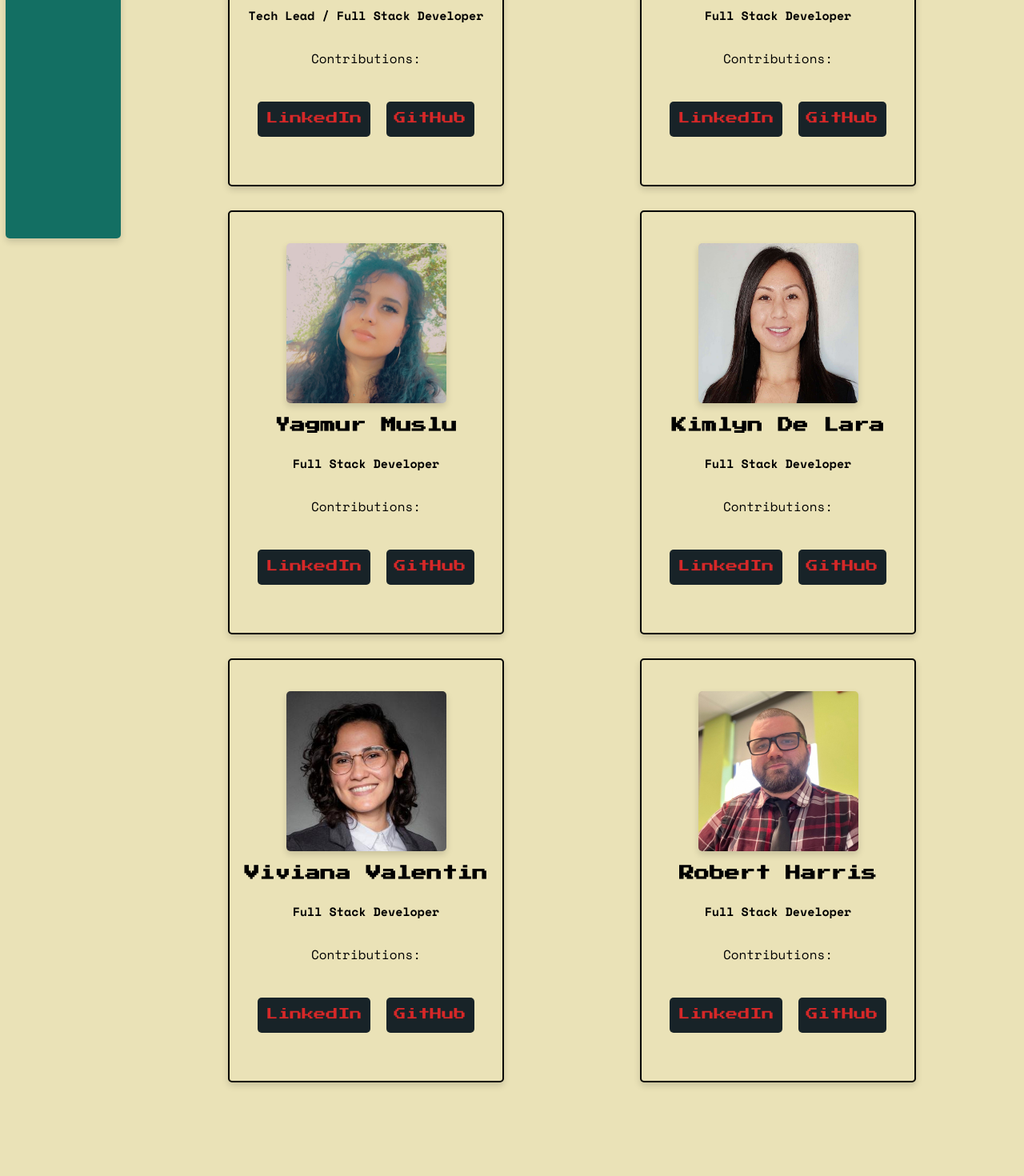
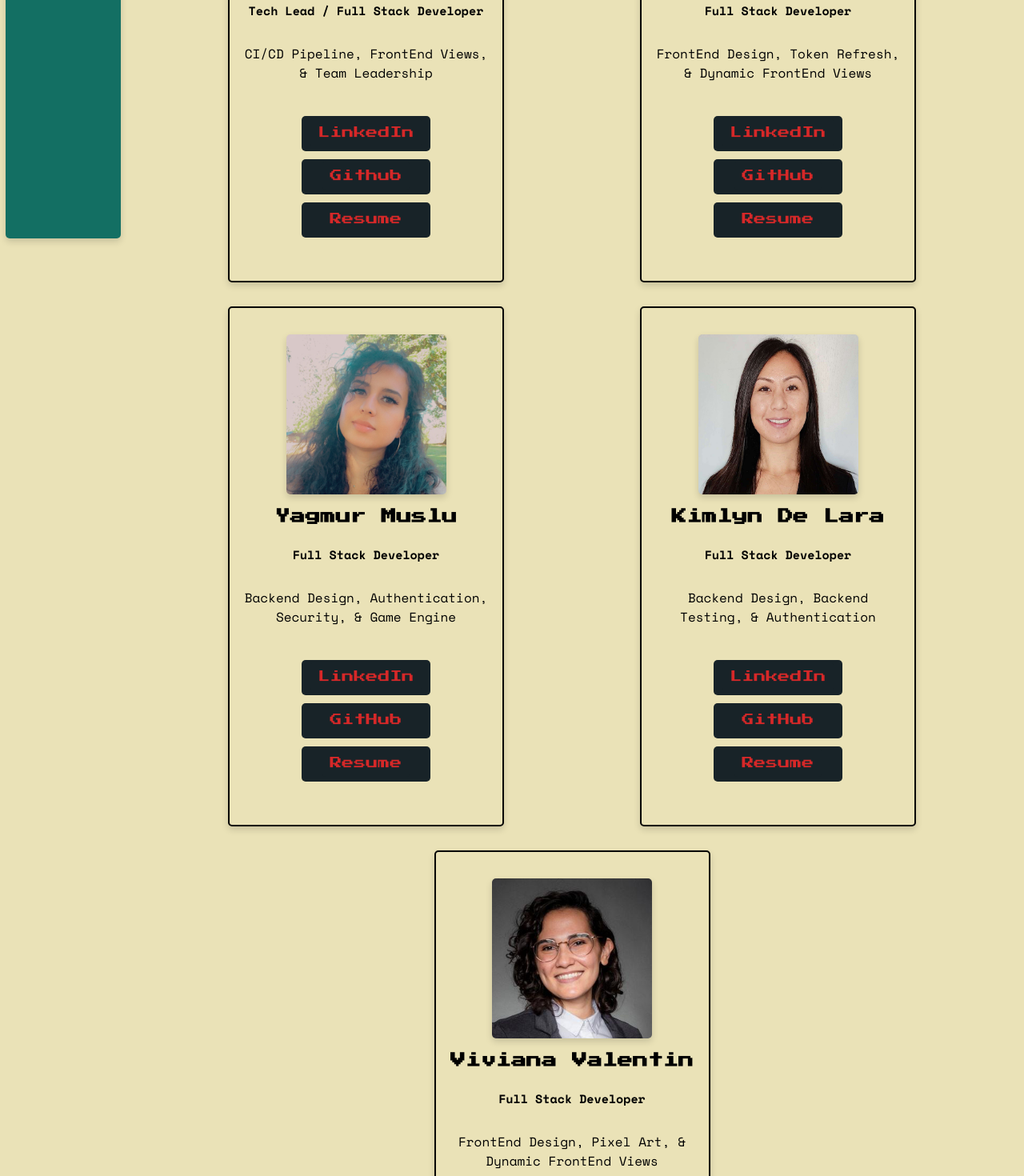
Before and after one commit to LauraJStevenson/bugwars-healer-frontend, a Vue app: page /credits in a window 1280 px wide. Shown: the part 580-2050 px from the top of the page at 80% size. Before the commit the page ends 1998 px from the top, so only its background shows below. Built offline with nearby package versions, Linux system fonts and the light colour scheme; no server answers.

Commit message:
updated creditsView with Resume links and contributions

```diff
--- a/src/views/CreditsView.vue
+++ b/src/views/CreditsView.vue
@@ -28,13 +28,24 @@
         <img class="card-photo" src="../../public/images/laura-img.jpg" />
         <h1>Laura Stevenson</h1>
         <h3>Tech Lead / Full Stack Developer</h3>
-        <p class="contribution">Contributions:</p>
+        <ul>
+          CI/CD Pipeline, FrontEnd Views, & Team Leadership
+        </ul>
         <ul>
           <li>
-            <a class="contact-link" href="https://www.linkedin.com/in/laurajstevenson/">LinkedIn</a>
+            <a class="contact-link" href="https://www.linkedin.com/in/laurajstevenson/"
+              >LinkedIn
+            </a>
           </li>
           <li>
-            <a class="contact-link" href="https://github.com/LauraJStevenson">GitHub</a>
+            <a class="contact-link" href="https://github.com/LauraJStevenson">Github</a>
+          </li>
+          <li>
+            <a
+              class="contact-link"
+              href="https://docs.google.com/document/d/19zZd50qlK_VfeU3FhKS8wJPAnLWHlfMQ/edit?usp=sharing&ouid=108375348286204985727&rtpof=true&sd=true"
+              >Resume</a
+            >
           </li>
         </ul>
       </div>
@@ -43,12 +54,21 @@
         <img class="card-photo" src="../../public/images/ashley-img.jpg" />
         <h1>Ashley Mical</h1>
         <h3>Full Stack Developer</h3>
-        <p class="contribution">Contributions:</p>
+        <ul>
+          FrontEnd Design, Token Refresh, & Dynamic FrontEnd Views
+        </ul>
         <ul>
           <li>
             <a class="contact-link" href="https://www.linkedin.com/in/ashleymical/">LinkedIn</a>
           </li>
           <li><a class="contact-link" href="https://github.com/micamash">GitHub</a></li>
+          <li>
+            <a
+              class="contact-link"
+              href="https://docs.google.com/document/d/1YB_ujWSKRgBMhMjOBuAmhd5xlRapg2wt/edit?usp=sharing&ouid=103008679140595511419&rtpof=true&sd=true"
+              >Resume</a
+            >
+          </li>
         </ul>
       </div>
 
@@ -56,12 +76,21 @@
         <img class="card-photo" src="../../public/images/yagmur-img.jpg" />
         <h1>Yagmur Muslu</h1>
         <h3>Full Stack Developer</h3>
-        <p class="contribution">Contributions:</p>
+        <ul>
+          Backend Design, Authentication, Security, & Game Engine
+        </ul>
         <ul>
           <li>
             <a class="contact-link" href="https://www.linkedin.com/in/yagmurmuslu/">LinkedIn</a>
           </li>
           <li><a class="contact-link" href="https://github.com/yagmurmuslu">GitHub</a></li>
+          <li>
+            <a
+              class="contact-link"
+              href="https://drive.google.com/file/d/1hmUnOBYHVXTb0IoPmLIJr_rL0FhizAkq/view?usp=sharing"
+              >Resume</a
+            >
+          </li>
         </ul>
       </div>
 
@@ -69,13 +98,22 @@
         <img class="card-photo" src="../../public/images/kimlyn-img.jpg" />
         <h1>Kimlyn De Lara</h1>
         <h3>Full Stack Developer</h3>
-        <p class="contribution">Contributions:</p>
+        <ul>
+          Backend Design, Backend Testing, & Authentication
+        </ul>
         <ul>
           <li>
             <a class="contact-link" href="https://www.linkedin.com/in/kimlyn-de-lara/">LinkedIn</a>
           </li>
           <li>
             <a class="contact-link" href="https://github.com/klyndelara">GitHub</a>
+          </li>
+          <li>
+            <a
+              class="contact-link"
+              href="https://docs.google.com/document/d/1PbstSnlz3gSG7wtLBX66NNpkzfC79uJrP1M4iOMWh2A/edit?usp=sharing"
+              >Resume</a
+            >
           </li>
         </ul>
       </div>
@@ -84,7 +122,9 @@
         <img class="card-photo" src="../../public/images/viv-img.jpg" />
         <h1>Viviana Valentin</h1>
         <h3>Full Stack Developer</h3>
-        <p class="contribution">Contributions:</p>
+        <ul>
+          FrontEnd Design, Pixel Art, & Dynamic FrontEnd Views
+        </ul>
         <ul>
           <li>
             <a class="contact-link" href="https://www.linkedin.com/in/viviana-valentin/"
@@ -92,19 +132,13 @@
             >
           </li>
           <li><a class="contact-link" href="https://github.com/Viv-Valentin">GitHub</a></li>
-        </ul>
-      </div>
-
-      <div class="individual-card">
-        <img class="card-photo" src="../../public/images/rob-img.jpg" />
-        <h1>Robert Harris</h1>
-        <h3>Full Stack Developer</h3>
-        <p class="contribution">Contributions:</p>
-        <ul>
           <li>
-            <a class="contact-link" href="https://www.linkedin.com/in/robjamesharris/">LinkedIn</a>
+            <a
+              class="contact-link"
+              href="https://drive.google.com/file/d/1vU7DZSs4GNjDqENESPaV4LZALMNBziMM/view?usp=sharing"
+              >Resume</a
+            >
           </li>
-          <li><a class="contact-link" href="https://github.com/RHarris2014">GitHub</a></li>
         </ul>
       </div>
     </div>
@@ -161,10 +195,11 @@ svg {
   flex-direction: column;
   justify-content: center;
   align-items: center;
+  text-align: center;
   padding: 15px;
   margin: 15px;
   width: 345px;
-  height: 530px;
+  height: 650px;
   box-shadow: 0 4px 8px rgba(0, 0, 0, 0.15);
 }
 
@@ -183,19 +218,23 @@ svg {
 
 ul {
   list-style: none;
-  display: flex;
+  display: inline-block;
   padding: 0;
 }
 
 li {
+  background-color: #182328;
   margin: 10px;
-  background-color: #182328;
   padding: 10px;
   border-radius: 5px;
 }
 
 .contact-link {
   background-color: #182328;
+  border-radius: 5px;
+  padding: 10px;
+  cursor: pointer;
+  align-items: center;
 }
 
 .contact-link,
```
